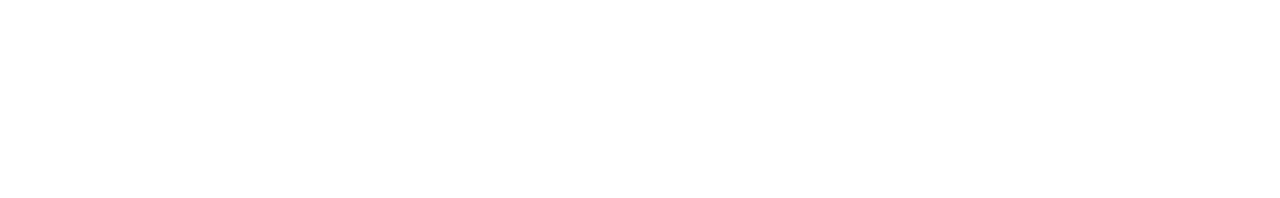
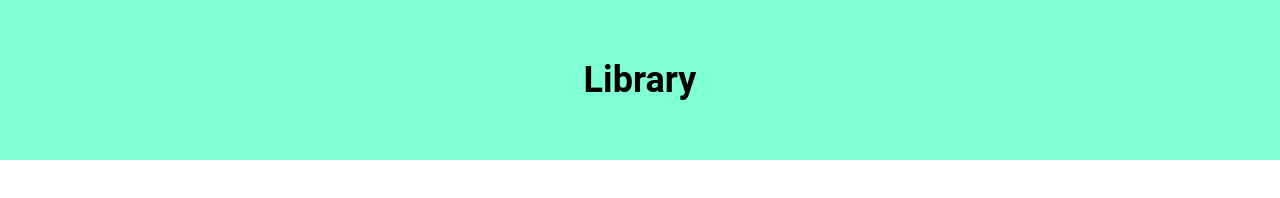
Before and after one commit to AkioKane/library-odin, a plain HTML site: page index.html in a window 1280 px wide. Drawn offline with Linux system fonts and the light colour scheme.

Commit message:
[Add] Add header

```diff
--- a/index.html
+++ b/index.html
@@ -9,5 +9,14 @@
 </head>
 <body>
 
+    <div class="main">
+        <div class="header">
+            <h1>Library</h1>
+        </div>
+        <div class="container">
+            <div class="cards"></div>
+        </div>
+    </div>
+
 </body>
 </html>
--- a/src/css/style.css
+++ b/src/css/style.css
@@ -0,0 +1,30 @@
+* {
+    margin: 0;
+    padding: 0;
+}
+
+h1 {
+    font-family: "Roboto", sans-serif;
+    font-size: 2.25rem;
+}
+
+.main {
+    display: grid;
+    grid-template-rows: 20vh auto;
+}
+
+.header {
+    display: flex;
+    height: 20vh;
+    width: 100vw;
+    background-color: aquamarine;
+    align-items: center;
+    justify-content: center;
+}
+
+.container {
+    display: flex;
+    width: 100%;
+    box-shadow: 0 -3px black;
+    background-color: rgb(126, 126, 126);
+}
```
